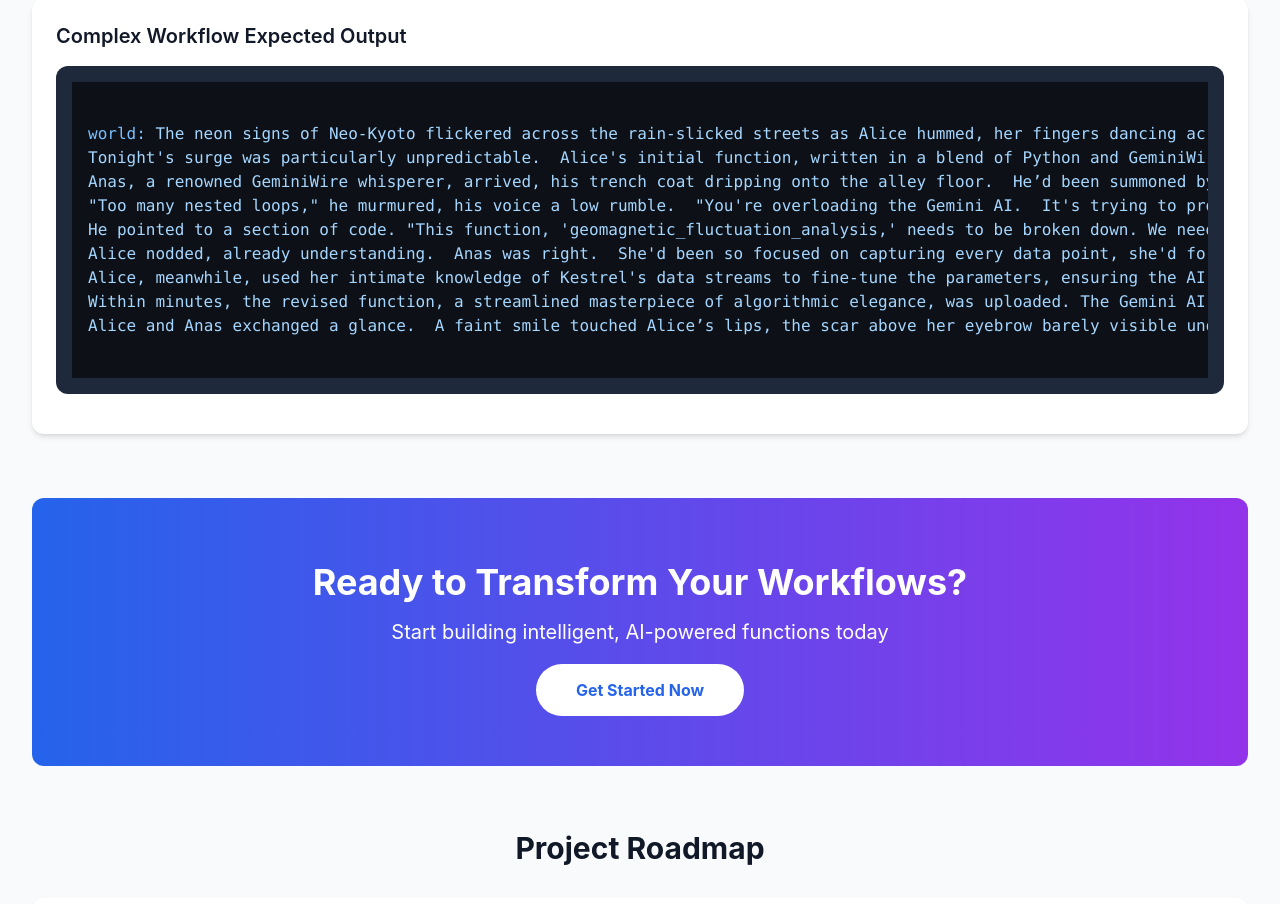
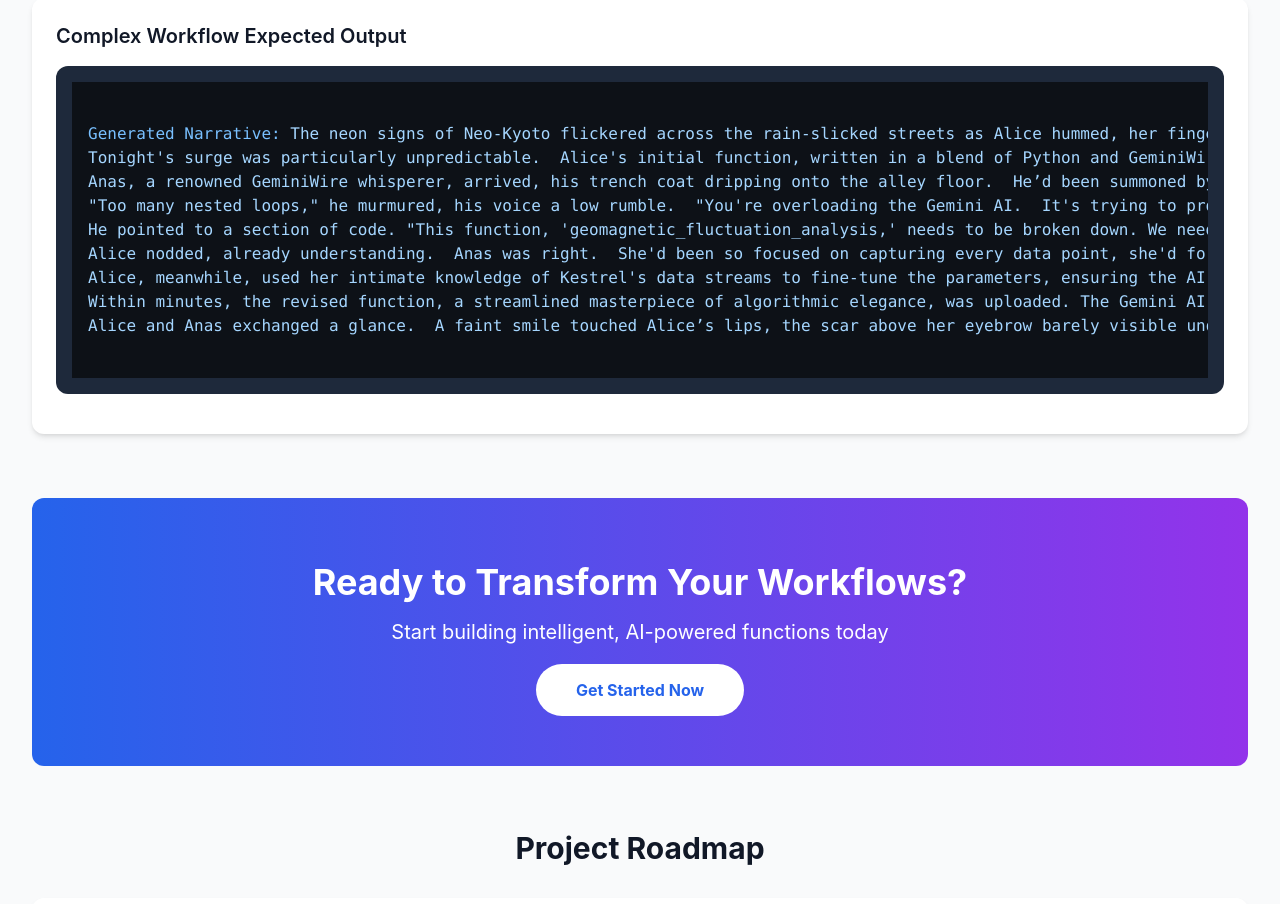
Before and after one commit to anas1412/GeminiWire, a plain HTML site: page index.html in a window 1280 px wide. Shown: the part 3080-3984 px from the top of the page. Drawn offline with nearby package versions, Linux system fonts and the light colour scheme.

Commit message:
Added website pages

```diff
--- a/index.html
+++ b/index.html
@@ -334,7 +334,7 @@
                     Complex Workflow Expected Output
                   </h3>
                   <pre class="code-block"><code class="language-yaml">
-world: The neon signs of Neo-Kyoto flickered across the rain-slicked streets as Alice hummed, her fingers dancing across the holographic keyboard projected from her wristband.  She was debugging a GeminiWire function – a complex spell, really, in the world of digital magic.  This one was designed to analyze environmental data gathered by her autonomous drone, "Kestrel," and predict the next ley line surge. Ley line surges, powerful bursts of magical energy, were both a blessing and a curse in Neo-Kyoto, fueling technology but also capable of causing catastrophic power outages.
+Generated Narrative: The neon signs of Neo-Kyoto flickered across the rain-slicked streets as Alice hummed, her fingers dancing across the holographic keyboard projected from her wristband.  She was debugging a GeminiWire function – a complex spell, really, in the world of digital magic.  This one was designed to analyze environmental data gathered by her autonomous drone, "Kestrel," and predict the next ley line surge. Ley line surges, powerful bursts of magical energy, were both a blessing and a curse in Neo-Kyoto, fueling technology but also capable of causing catastrophic power outages.
 Tonight's surge was particularly unpredictable.  Alice's initial function, written in a blend of Python and GeminiWire's proprietary language, wasn't precise enough.  She needed more processing power, a sharper AI eye.  That's where Anas came in.
 Anas, a renowned GeminiWire whisperer, arrived, his trench coat dripping onto the alley floor.  He’d been summoned by Alice’s frantic message, the urgency evident in her voice. He surveyed her code, his emerald eyes narrowed.
 "Too many nested loops," he murmured, his voice a low rumble.  "You're overloading the Gemini AI.  It's trying to process too much raw data before filtering."
```
